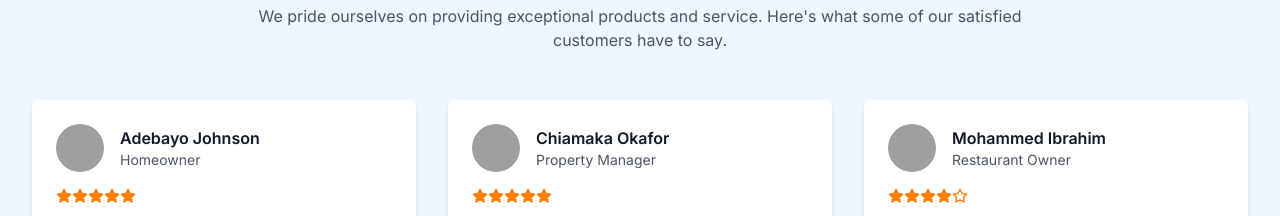
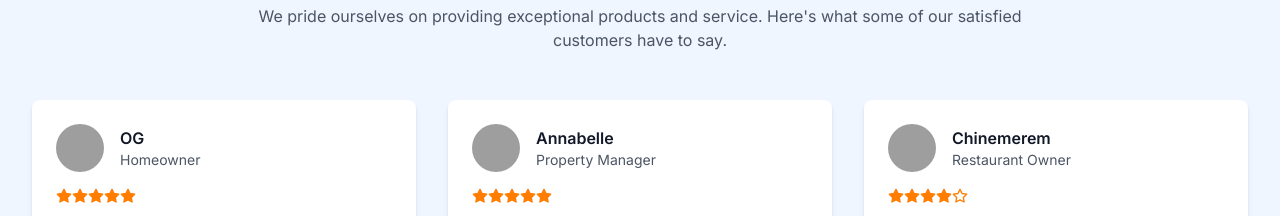
Before and after one commit to EtomCoda/HomeTech, a React (Vite) app: page / in a window 1280 px wide. Shown: the part 2240-2456 px from the top of the page. Built offline with nearby package versions, Linux system fonts and the light colour scheme; grey boxes are pictures that could not be loaded.

Commit message:
Add Favourites page

```diff
--- a/index.html
+++ b/index.html
@@ -2,7 +2,7 @@
 <html lang="en">
   <head>
     <meta charset="UTF-8" />
-    <link rel="icon" type="image/svg+xml" href="/vite.svg" />
+    <link rel="icon" type="image/svg+xml" href="src/assets/img/fma.png" />
     <meta name="viewport" content="width=device-width, initial-scale=1.0" />
     <title>HomeTech - Quality Home Appliances</title>
     <meta name="description" content="HomeTech offers a wide range of high-quality home appliances with excellent customer service and nationwide delivery." />
--- a/src/App.tsx
+++ b/src/App.tsx
@@ -4,6 +4,7 @@ import Layout from './components/layout/Layout';
 import HomePage from './pages/HomePage';
 import AboutUs from './pages/AboutUs';
 import CategoryPage from './pages/CategoryPage';
+import AccountFavorites from './pages/Favourites';
 import ProductPage from './pages/ProductPage';
 import CartPage from './pages/CartPage';
 import CheckoutPage from './pages/CheckoutPage';
@@ -28,6 +29,7 @@ export const router = createBrowserRouter(
       <Route path="about" element={<AboutUs />} />
       <Route path="blog" element={<BlogPage />} />
       <Route path="blog/:postId" element={<BlogPostPage />} />
+      <Route path="account/favorites" element={<AccountFavorites />} />
       <Route path="compare" element={<ComparisonPage />} />
       <Route path="search" element={<SearchResultsPage />} />
       <Route path="login" element={<LoginPage />} />
--- a/src/components/home/TestimonialSection.tsx
+++ b/src/components/home/TestimonialSection.tsx
@@ -4,7 +4,7 @@ import { Star } from 'lucide-react';
 const testimonials = [
   {
     id: 1,
-    name: 'Adebayo Johnson',
+    name: 'OG',
     role: 'Homeowner',
     content: 'The refrigerator I purchased has transformed my kitchen. Excellent quality and the delivery was faster than expected. The installation team was professional and helpful.',
     rating: 5,
@@ -12,7 +12,7 @@ const testimonials = [
   },
   {
     id: 2,
-    name: 'Chiamaka Okafor',
+    name: 'Annabelle',
     role: 'Property Manager',
     content: 'We\'ve furnished multiple apartments with appliances from HomeTech. Their reliability and after-sales service have made them our go-to supplier for all our properties.',
     rating: 5,
@@ -20,7 +20,7 @@ const testimonials = [
   },
   {
     id: 3,
-    name: 'Mohammed Ibrahim',
+    name: 'Chinemerem',
     role: 'Restaurant Owner',
     content: 'The commercial appliances I purchased for my restaurant have been running flawlessly for over a year now. The energy efficiency has noticeably reduced our electricity bills.',
     rating: 4,
--- /dev/null
+++ b/src/pages/Favourites.tsx
@@ -0,0 +1,24 @@
+import React from "react";
+import { Link } from "react-router-dom";
+import { Heart } from "lucide-react";
+
+const Favourites: React.FC = () => (
+  <div className="max-w-2xl mx-auto px-4 sm:px-6 py-24 flex flex-col items-center justify-center">
+    <Heart className="h-16 w-16 text-pink-400 mb-6 animate-bounce" />
+    <h1 className="text-3xl md:text-4xl font-bold text-gray-900 mb-4 text-center">
+      No Favourites Yet
+    </h1>
+    <p className="text-lg text-gray-600 mb-8 text-center">
+      You haven't added any products to your favourites.<br />
+      Start exploring and add your favourite items for quick access!
+    </p>
+    <Link
+      to="/"
+      className="inline-block px-6 py-3 bg-blue-900 text-white rounded-full font-semibold shadow hover:bg-blue-800 transition"
+    >
+      Browse Products
+    </Link>
+  </div>
+);
+
+export default Favourites;
```
